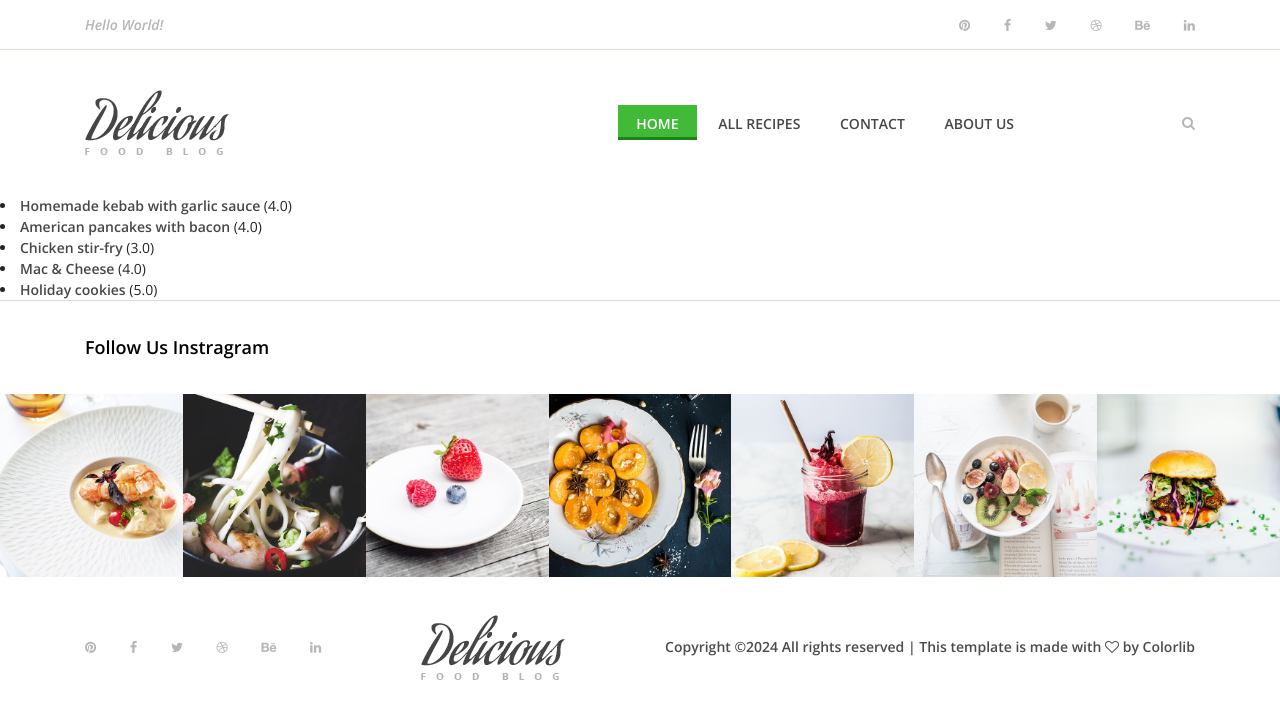
After one commit to PauliusPadrostis/RecipeWebsite-learning-, a Django app: page /all_recipes/ in a window 1280 px wide. The commit adds this page. Shown: the top 719 px of the page. Run offline with Django 5.2, Linux system fonts and the light colour scheme; data comes from the database, SQL or seed files in the repository; both versions use the stored data as it was after the commit; some libraries are stand-ins or nearby versions.

Commit message:
Added all current recipes into all_recipes.html. Added a recipe_desc field into Recipe model.

```diff
--- a/mysite/recipeapp/models.py
+++ b/mysite/recipeapp/models.py
@@ -287,6 +287,7 @@
     recipe_name = models.CharField(verbose_name="Recipe name", max_length=100, null=True, blank=True)
     cooking_time = models.FloatField(verbose_name="Cooking time")
     servings = models.FloatField(verbose_name="Servings")
+    recipe_desc = models.TextField(verbose_name="Recipe description", max_length=1000, null=True, blank=True)
 
     CUISINE_TAGS = (
         ("I", "Italian"), ("M", "Mexican"), ("C", "Chinese"), ("In", "Indian"), ("G", "Greek"),
--- /dev/null
+++ b/mysite/recipeapp/templates/all_recipes.html
@@ -0,0 +1,17 @@
+{% extends "base.html" %}
+{% load static %}
+
+<p>AAA</p>
+
+{% block "AllRecipes" %}
+
+{% if recipes %}
+    {% for recipe in recipes %}
+      <li>
+        <a href="{{ recipe.id }}">{{ recipe.recipe_name }}</a> ({{ recipe.servings }})
+      </li>
+    {% endfor %}
+  {% else %}
+    <p>No recipes found.</p>
+  {% endif %}
+{% endblock %}
--- a/mysite/recipeapp/templates/base.html
+++ b/mysite/recipeapp/templates/base.html
@@ -106,7 +106,7 @@
                             <div class="classynav">
                                 <ul>
                                     <li class="active"><a href="index.html">Home</a></li>
-                                    <li><a href="receipe-post.html">All Recipes</a></li>
+                                    <li><a href="allrecipes">All Recipes</a></li>
                                     <li><a href="contact.html">Contact</a></li>
                                     <li><a href="about.html">About us</a></li>
                                 </ul>
@@ -125,6 +125,9 @@
         </div>
     </header>
     <!-- ##### Header Area End ##### -->
+
+    {% block "AllRecipes" %}
+    {% endblock %}
 
     {% block "HeroArea" %}
     {% endblock %}
--- a/mysite/recipeapp/urls.py
+++ b/mysite/recipeapp/urls.py
@@ -1,7 +1,7 @@
 from django.urls import path
-
 from . import views
 
 urlpatterns = [
-    path('', views.index, name='index')
+    path('', views.index, name='index'),
+    path('all_recipes/', views.AllRecipes.as_view(), name='all_recipes')
 ]
--- a/mysite/recipeapp/views.py
+++ b/mysite/recipeapp/views.py
@@ -1,4 +1,6 @@
 from django.shortcuts import render
+from django.views import generic
+from .models import *
 
 # Create your views here.
 from django.views.generic import TemplateView
@@ -6,3 +8,9 @@
 
 def index(request):
     return render(request, 'index.html', context={})
+
+
+class AllRecipes(generic.ListView):
+    model = Recipe
+    template_name = 'all_recipes.html'
+    context_object_name = 'recipes'
```
Also changed, not shown: mysite/db.sqlite3, mysite/recipeapp/migrations/0011_recipe_recipe_desc.py (added).
